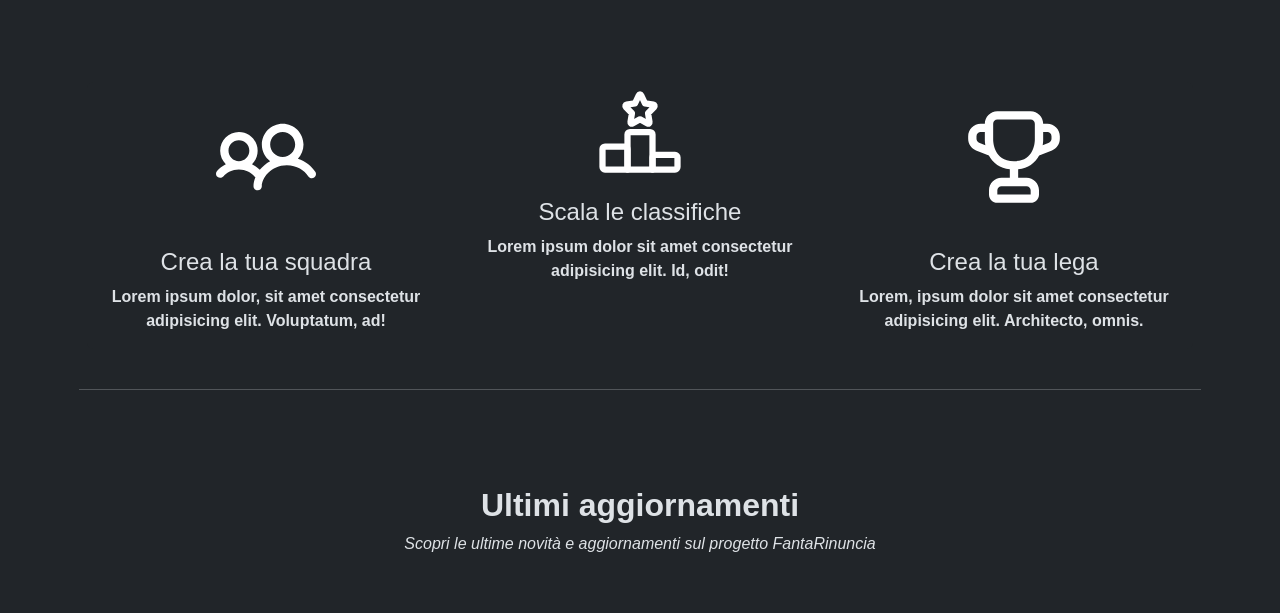
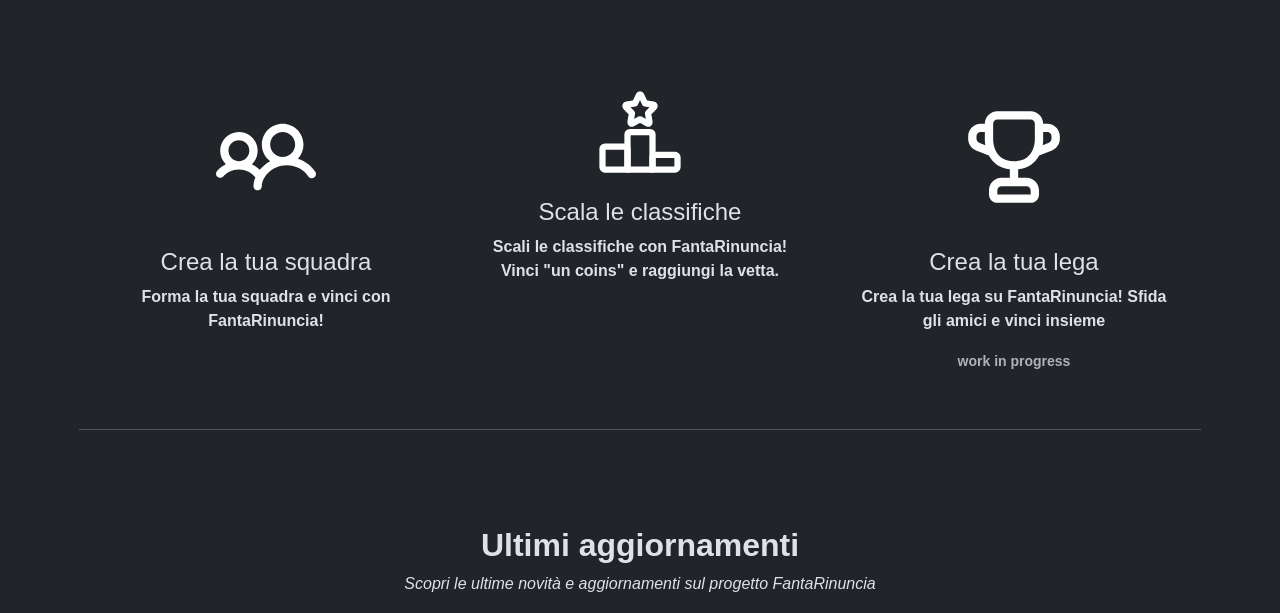
Before and after one commit to wassupiari/FantaRinuncia, a Flask app: template templates/index.html in a window 1280 px wide. Shown: the part 710-1323 px from the top of the page. Run offline with Flask 3, Linux system fonts and the light colour scheme; the template is opened without the code that fills it, so the values that code supplies are empty; parts of the project's set-up code (start-up, migrations or seed data) failed here and were passed over.

Commit message:
fix: refactored some p tag

```diff
--- a/templates/index.html
+++ b/templates/index.html
@@ -91,7 +91,7 @@
             </svg>
             <div class="card-body">
                 <h4 class="card-title">Crea la tua squadra</h4>
-                <p class="card-text">Lorem ipsum dolor, sit amet consectetur adipisicing elit. Voluptatum, ad!</p>
+                <p class="card-text">Forma la tua squadra e vinci con FantaRinuncia!</p>
             </div>
         </div>
         <div class="card border-0 my-4 mx-2 align-items-center text-center">
@@ -106,7 +106,7 @@
             </svg>
             <div class="card-body">
                 <h4 class="card-title"> Scala le classifiche </h4>
-                <p class="card-text">Lorem ipsum dolor sit amet consectetur adipisicing elit. Id, odit!</p>
+                <p class="card-text">Scali le classifiche con FantaRinuncia! Vinci "un coins" e raggiungi la vetta.</p>
             </div>
         </div>
         <div class="card border-0 my-4 mx-2 align-items-center text-center">
@@ -121,8 +121,8 @@
             </svg>
             <div class="card-body">
                 <h4 class="card-title">Crea la tua lega</h4>
-                <p class="card-text">Lorem, ipsum dolor sit amet consectetur adipisicing elit. Architecto, omnis.
-                </p>
+                <p class="card-text">Crea la tua lega su FantaRinuncia! Sfida gli amici e vinci insieme</p>
+                <p class="card-text"><small class="text-muted">work in progress</small></p>
             </div>
         </div>
     </div>
```
